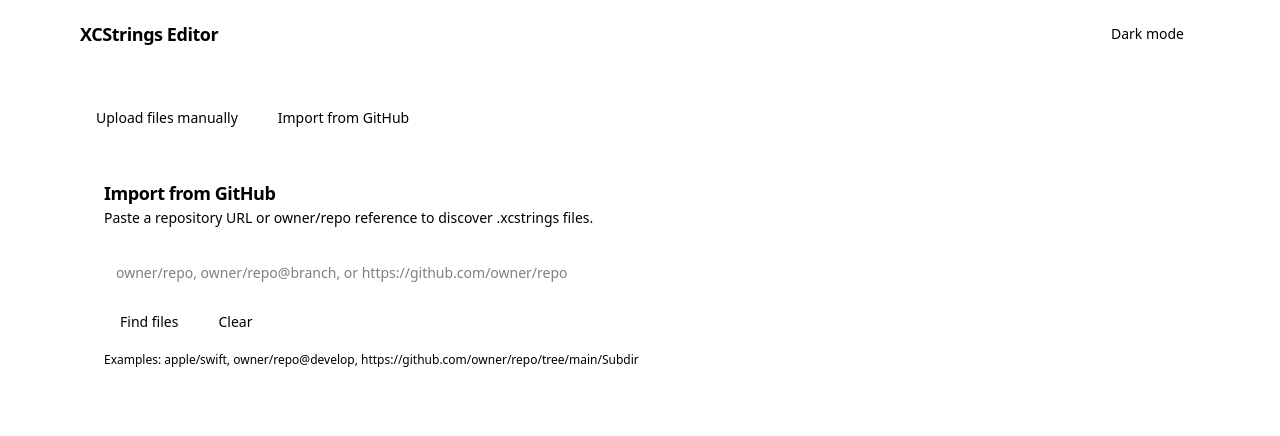
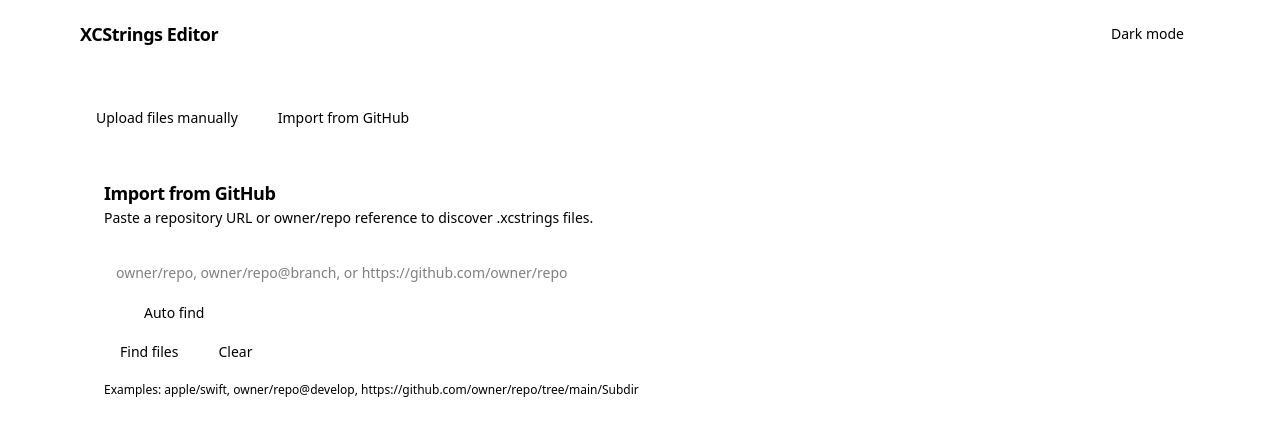
Before and after one commit to rokartur/xcstrings-editor, a React (Vite) app: page / in a window 1280 px wide. Both pictures are taken after a click on the button "Import from GitHub". Shown: the top 436 px of the page. Built offline with nearby package versions, Linux system fonts and the light colour scheme.

Commit message:
feat: add Switch component and integrate it into the HomePage for auto-find functionality

```diff
--- a/package.json
+++ b/package.json
@@ -10,6 +10,7 @@
   },
   "dependencies": {
     "@radix-ui/react-slot": "^1.2.3",
+    "@radix-ui/react-switch": "^1.2.6",
     "babel-plugin-react-compiler": "^19.1.0-rc.3",
     "class-variance-authority": "^0.7.1",
     "clsx": "^2.1.1",
--- /dev/null
+++ b/src/components/ui/switch.tsx
@@ -0,0 +1,29 @@
+import * as React from "react"
+import * as SwitchPrimitive from "@radix-ui/react-switch"
+
+import { cn } from "@/lib/utils"
+
+function Switch({
+  className,
+  ...props
+}: React.ComponentProps<typeof SwitchPrimitive.Root>) {
+  return (
+    <SwitchPrimitive.Root
+      data-slot="switch"
+      className={cn(
+        "peer data-[state=checked]:bg-primary data-[state=unchecked]:bg-input focus-visible:border-ring focus-visible:ring-ring/50 dark:data-[state=unchecked]:bg-input/80 inline-flex h-[1.15rem] w-8 shrink-0 items-center rounded-full border border-transparent shadow-xs transition-all outline-none focus-visible:ring-[3px] disabled:cursor-not-allowed disabled:opacity-50",
+        className
+      )}
+      {...props}
+    >
+      <SwitchPrimitive.Thumb
+        data-slot="switch-thumb"
+        className={cn(
+          "bg-background dark:data-[state=unchecked]:bg-foreground dark:data-[state=checked]:bg-primary-foreground pointer-events-none block size-4 rounded-full ring-0 transition-transform data-[state=checked]:translate-x-[calc(100%-2px)] data-[state=unchecked]:translate-x-0"
+        )}
+      />
+    </SwitchPrimitive.Root>
+  )
+}
+
+export { Switch }
--- a/src/routes/home-page.tsx
+++ b/src/routes/home-page.tsx
@@ -11,6 +11,8 @@
 import { useCatalog } from '../lib/catalog-context.tsx'
 import { parseXcStrings } from '../lib/xcstrings.ts'
 import { fetchGithubFileContent, listGithubXcstrings, parseGithubRepo } from '../lib/github.ts'
+import { Label } from '@/components/ui/label.tsx'
+import { Switch } from '@/components/ui/switch.tsx'
 
 type CatalogOption = {
   key: string
@@ -236,8 +238,15 @@
     if (findMode !== 'auto') return
     if (!trimmedGithubUrl) return
     if (autoFetchRecord.current === trimmedGithubUrl) return
-    autoFetchRecord.current = trimmedGithubUrl
-    void executeGithubFetch()
+
+    const timeoutId = window.setTimeout(() => {
+      autoFetchRecord.current = trimmedGithubUrl
+      void executeGithubFetch()
+    }, 500)
+
+    return () => {
+      window.clearTimeout(timeoutId)
+    }
   }, [executeGithubFetch, findMode, mode, trimmedGithubUrl])
 
   const handleClearOptions = useCallback(() => {
@@ -305,24 +314,16 @@
                 placeholder="owner/repo, owner/repo@branch, or https://github.com/owner/repo"
                 disabled={isLoading}
               />
-              {/* <div className="flex flex-wrap gap-2">
-                <Button
-                  type="button"
-                  variant={findMode === 'manual' ? 'default' : 'outline'}
-                  onClick={() => handleFindModeChange('manual')}
-                  disabled={isLoading}
-                >
-                  Find manually
-                </Button>
-                <Button
-                  type="button"
-                  variant={findMode === 'auto' ? 'default' : 'outline'}
-                  onClick={() => handleFindModeChange('auto')}
-                  disabled={isLoading}
-                >
-                  Auto find
-                </Button>
-              </div> */}
+              <div className="flex items-center space-x-2">
+                <Switch
+                  id="auto-find"
+                  checked={findMode === 'auto'}
+                  onCheckedChange={(checked) => {
+                    handleFindModeChange(checked ? 'auto' : 'manual')
+                  }}
+                />
+                <Label htmlFor="auto-find">Auto find</Label>
+              </div>
               <div className="flex flex-wrap gap-2">
                 <Button type="submit" disabled={isLoading || trimmedGithubUrl === ''}>
                   Find files
```
Also changed, not shown: 1 other file (tests, documents, lock files or other folders).
